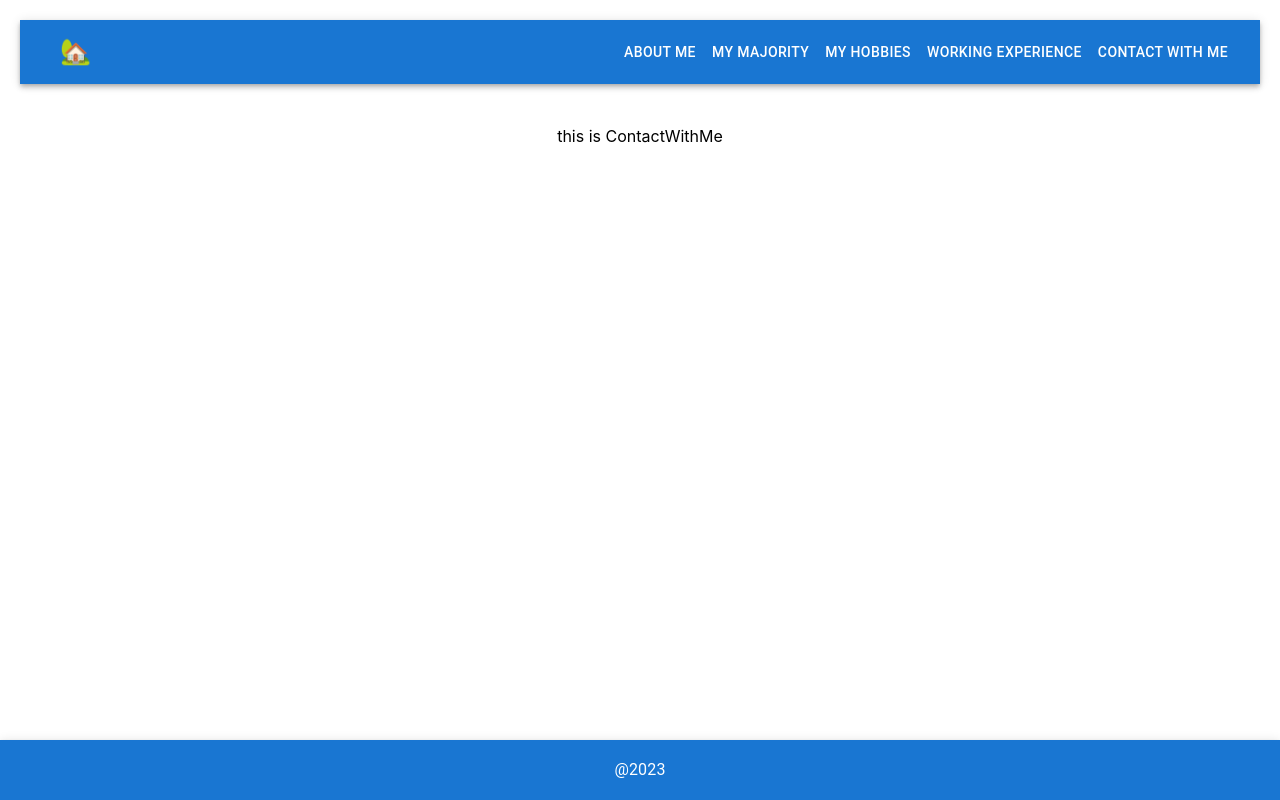
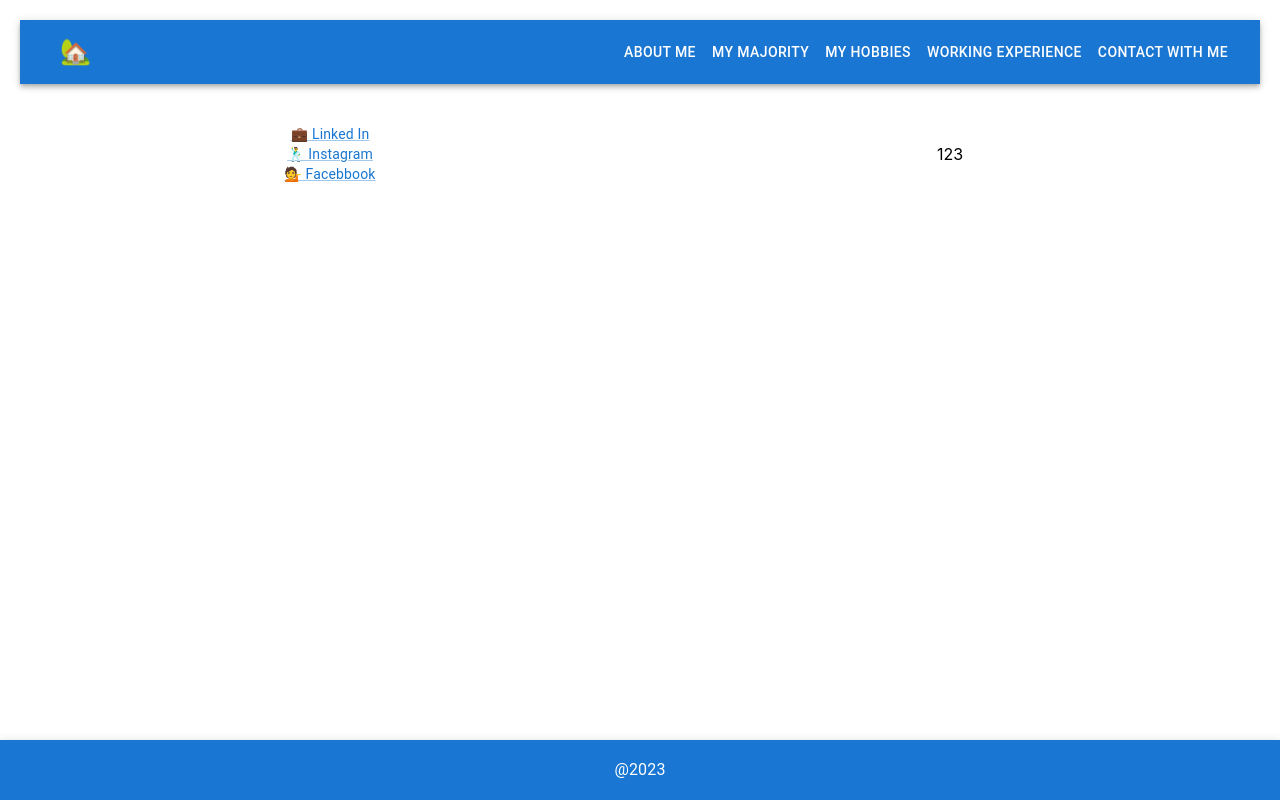
Before and after one commit to warranttsai/warrant-entry, a React (Vite) app: page /contact-with-me in a window 1280 px wide. Built offline with nearby package versions, Linux system fonts and the light colour scheme.

Commit message:
feat: add layout for conatact with me

```diff
--- a/src/components/styled-component/Container.tsx
+++ b/src/components/styled-component/Container.tsx
@@ -20,3 +20,11 @@ export const OutletContainer = styled.div`
   flex-grow: 1;
   padding: 20px;
 `;
+
+export const ContactContainer = styled.div`
+  display: flex;
+  flex-direction: row;
+  justify-content: center;
+  align-items: center;
+  height: auto;
+`;
--- a/src/pages/contact-with-me/ContactWithMe.tsx
+++ b/src/pages/contact-with-me/ContactWithMe.tsx
@@ -1,8 +1,61 @@
+// modules
+import { useNavigate } from "react-router-dom";
+import { Link } from "@mui/material";
+import { ContactContainer } from "../../components/styled-component/Container";
+
 function ContactWithMe() {
+  const navigate = useNavigate();
+
   return (
-    <>
-      <div>this is ContactWithMe</div>
-    </>
+    <ContactContainer>
+      <div
+        style={{
+          flex: 1,
+          display: "flex",
+          flexDirection: "column",
+          justifyContent: "center",
+          alignItems: "center",
+        }}
+      >
+        <Link
+          component="button"
+          variant="body2"
+          onClick={() => {
+            navigate("https://www.linkedin.com/in/warrant-tsai-20463414b/");
+          }}
+        >
+          💼 Linked In
+        </Link>
+        <Link
+          component="button"
+          variant="body2"
+          onClick={() => {
+            navigate("https://www.instagram.com/warrant_job_hunting/");
+          }}
+        >
+          🕺 Instagram
+        </Link>
+        <Link
+          component="button"
+          variant="body2"
+          onClick={() => {
+            navigate("https://www.facebook.com/profile.php?id=100007257571234");
+          }}
+        >
+          💁 Facebbook
+        </Link>
+      </div>
+      <div
+        style={{
+          flex: 1,
+          flexDirection: "column",
+          justifyContent: "center",
+          alignItems: "center",
+        }}
+      >
+        123
+      </div>
+    </ContactContainer>
   );
 }
 
```
